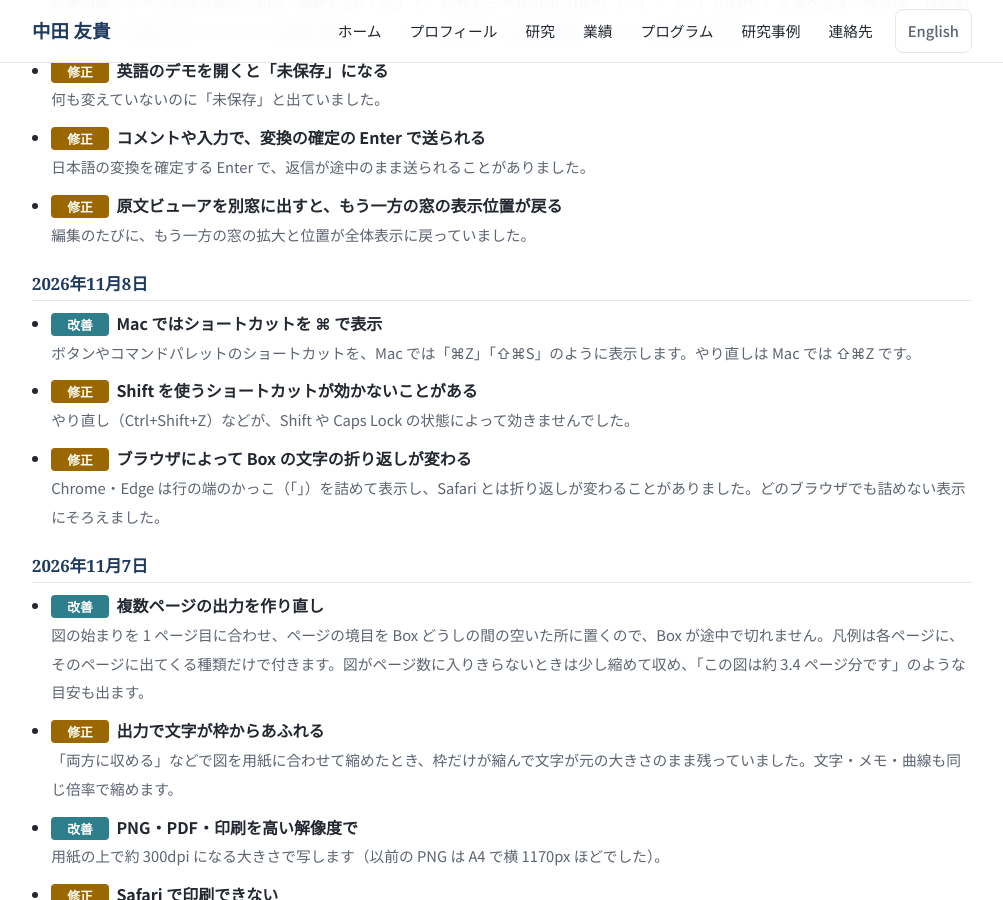
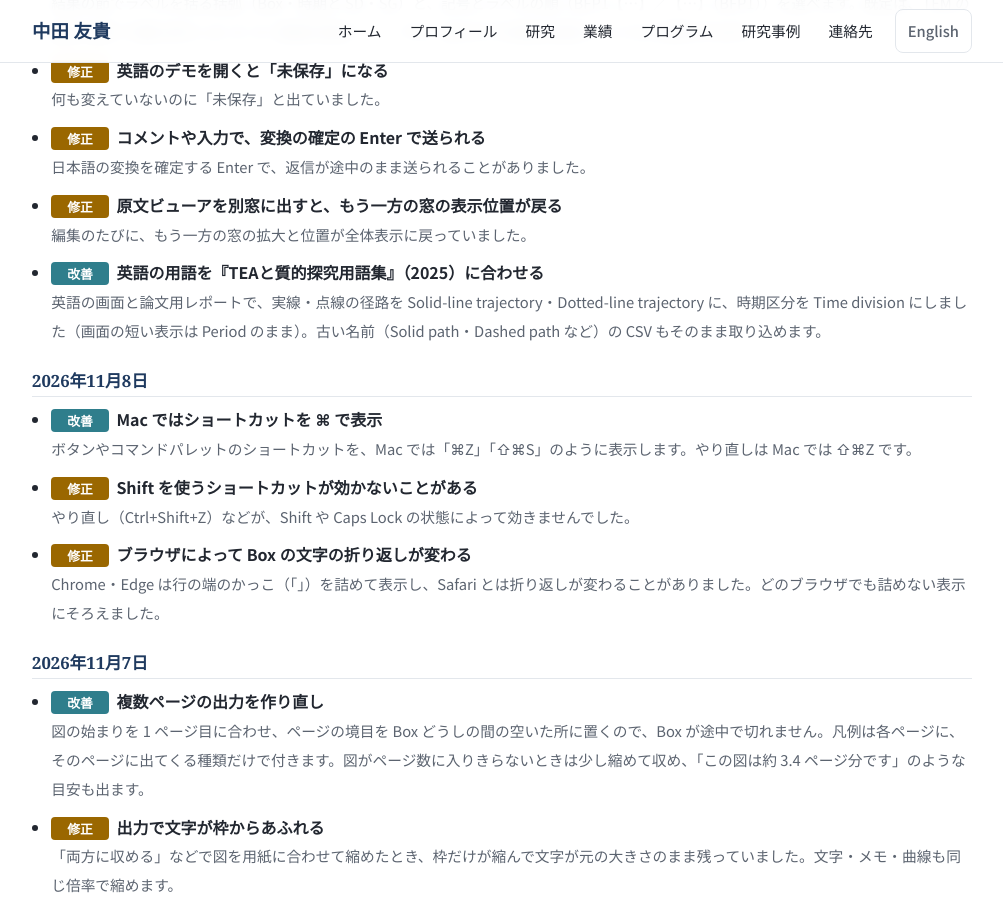
Before and after one commit to YukiInoueNakata/YukiInoueNakata.github.io, a Jekyll site: the page built from programs/temer-plus.html, in a window 1280 px wide and 900 px high, scrolled down 1517 px. Shown: the whole window, without its empty margins (138-1141 px from the left). Built offline with Jekyll 4.4.1, drawn with Linux system fonts in a browser that asks for light colours.

Commit message:
TEMer Plus の更新情報を更新する（英語の用語を用語集 2025 に合わせる）
Co-Authored-By: Claude Opus 5.5 <noreply@anthropic.com>
Claude-Session: https://claude.ai/code/session_018wwFh6iiqrmMYar2X1JhYd

```diff
--- a/_data/temer_changelog.json
+++ b/_data/temer_changelog.json
@@ -117,6 +117,15 @@
         "en": {
           "title": "The other window jumped when using a pop-out viewer",
           "detail": "With the transcript viewer in a separate window, each edit reset the zoom and position of the other window."
+        }
+      },
+      {
+        "kind": "改善",
+        "title": "英語の用語を『TEAと質的探究用語集』（2025）に合わせる",
+        "detail": "英語の画面と論文用レポートで、実線・点線の径路を Solid-line trajectory・Dotted-line trajectory に、時期区分を Time division にしました（画面の短い表示は Period のまま）。古い名前（Solid path・Dashed path など）の CSV もそのまま取り込めます。",
+        "en": {
+          "title": "English terms follow the TEA glossary (2025)",
+          "detail": "Solid and dashed paths are now called solid-line and dotted-line trajectories, and periods are called time divisions in the term table and the paper report (the short on-screen label stays Period). CSV files using the old names (Solid path, Dashed path, etc.) still import."
         }
       }
     ]
```
